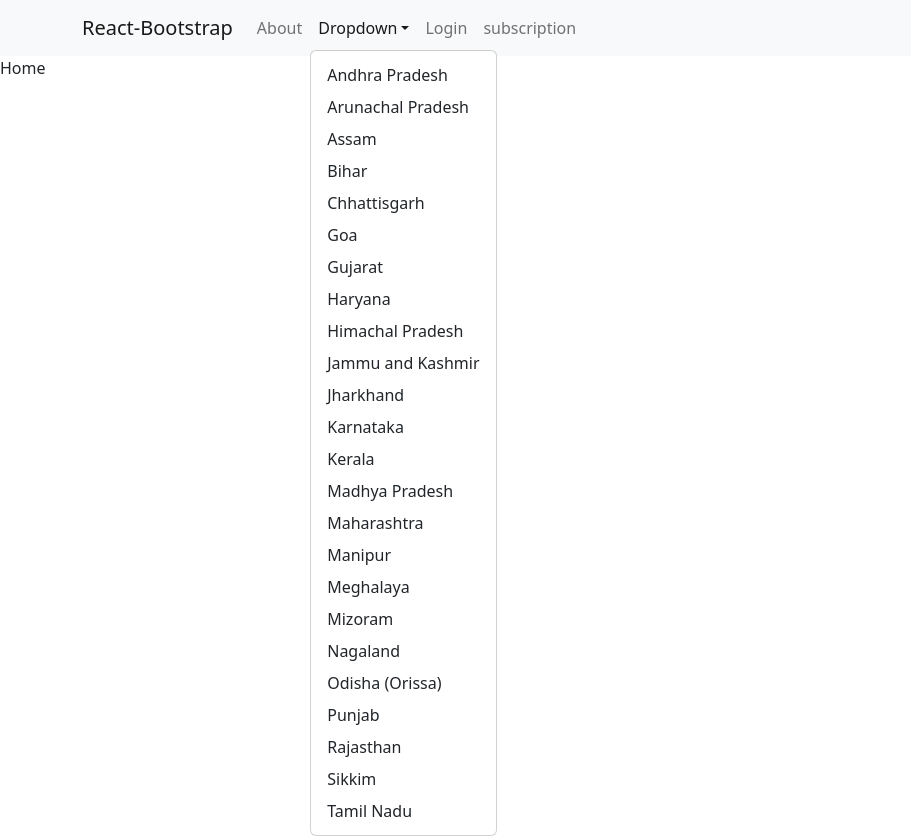
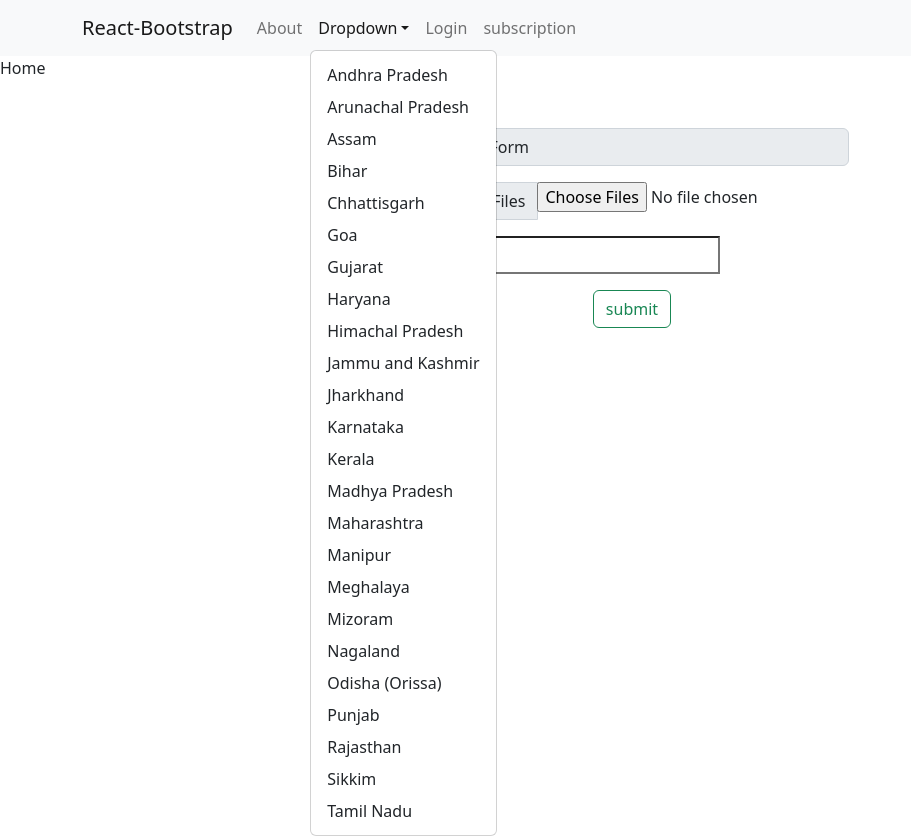
Before and after one commit to jithendrabandlamuri/Property_Buy_Sell, a React (Create React App) app in the folder client_side/: page / in a window 1280 px wide. Both pictures are taken after a click on the button "Dropdown". Shown: the whole page, without its empty margins (0-911 px from the left). Built offline with nearby package versions, Linux system fonts and the light colour scheme; no server answers.

Commit message:
sellerform

```diff
--- a/client_side/package.json
+++ b/client_side/package.json
@@ -6,6 +6,7 @@
     "@testing-library/jest-dom": "^5.16.5",
     "@testing-library/react": "^13.4.0",
     "@testing-library/user-event": "^13.5.0",
+    "axios": "^1.2.0",
     "bootstrap": "^5.2.3",
     "firebase": "^9.14.0",
     "react": "^18.2.0",
--- /dev/null
+++ b/client_side/src/components/Home.js
@@ -0,0 +1,12 @@
+import React from 'react'
+import SellProperty from './SellProperty'
+function Home() {
+  return (
+    <div>Home
+      <div><SellProperty></SellProperty></div>
+    </div>
+
+  )
+}
+
+export default Home
--- a/client_side/src/components/Home.jsx
+++ /dev/null
@@ -1,9 +0,0 @@
-import React from 'react'
-
-const Home = () => {
-  return (
-    <div>Home</div>
-  )
-}
-
-export default Home
--- a/client_side/src/components/NavbarComponent.jsx
+++ b/client_side/src/components/NavbarComponent.jsx
@@ -18,7 +18,7 @@ const NavbarComponent = () => {
 
             <NavDropdown title="Dropdown" id="basic-nav-dropdown">
               {location.map(value=>(
-                  <NavDropdown.Item href="#action/3.2">
+                  <NavDropdown.Item href={value}>
                   {value}
                 </NavDropdown.Item>
               ))}
--- /dev/null
+++ b/client_side/src/components/SellProperty.js
@@ -0,0 +1,43 @@
+import { React, useEffect, useState } from "react";
+import { addDoc, collection } from "firebase/firestore"
+import { db } from "../firebase";
+import { useNavigate } from 'react-router-dom'
+
+function SellProperty() {
+    const [files, setFiles] = useState([])
+    const [city, setCity] = useState("")
+
+    const postCollectionRef = collection(db, "properties")
+
+    let navigate = useNavigate()
+    const addproperty = async (e) => {
+        e.preventDefault()
+        await addDoc(postCollectionRef, {
+            files,
+            city
+        }).then(console.log(files, city))
+    }
+
+    return (
+        <div class="container d-flex justify-content-center mt-5">
+            <form>
+                <div class="mb-3">
+                    <span class="input-group-text">Seller Form</span>
+                </div>
+                <div class="input-group mb-3">
+                    <span class="input-group-text">Select Files</span>
+                    <input type="file" multiple onChange={(e) => setFiles(e.target.value)} />
+                </div>
+                < div class="input-group mb-3">
+                    <span class="input-group-text">city</span>
+                    <input type="text" onChange={(e) => setCity(e.target.value)} />
+                </div>
+                <div class="mt-3 text-center">
+                    <button class="btn btn-outline-success me-3" onClick={addproperty}>submit</button>
+                </div>
+            </form>
+        </div >
+    )
+}
+
+export default SellProperty
--- a/client_side/src/firebase.js
+++ b/client_side/src/firebase.js
@@ -1,5 +1,6 @@
 import { initializeApp } from "firebase/app";
 import { getAuth } from "firebase/auth";
+import { getFirestore } from "firebase/firestore"
 
 const firebaseConfig = {
   apiKey: "AIzaSyBp55M63LDOD4WUc5GD3phwQk8jj9NsfzY",
@@ -13,5 +14,6 @@ const firebaseConfig = {
 
 // Initialize Firebase
 const app = initializeApp(firebaseConfig);
+export const db = getFirestore(app)
 export const auth = getAuth(app);
 export default app;
```
Also changed, not shown: 1 other file (tests, documents, lock files or other folders).
